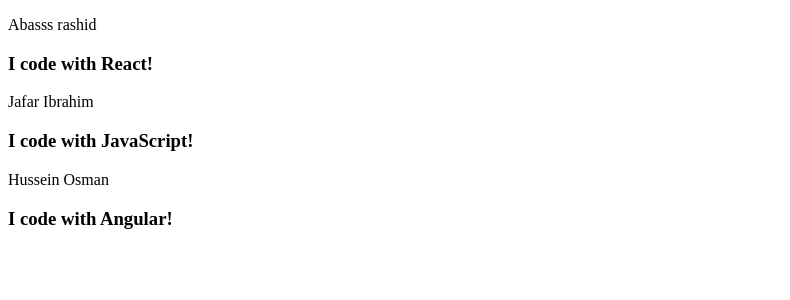
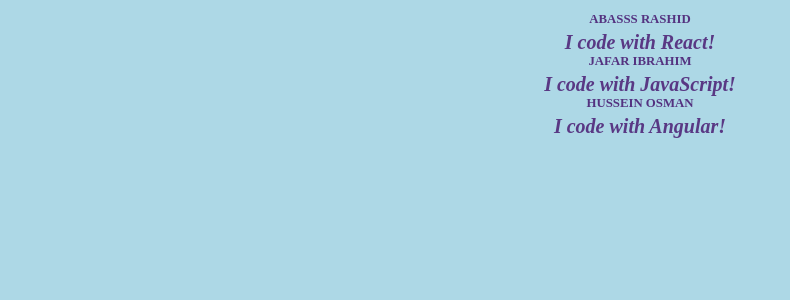
Before and after one commit to Abass-rashid/React-Crash-Project, a React (Vite) app: page / in a window 1280 px wide. Shown: the top 300 px of the page, without its empty margins (0-790 px from the left). Built offline with nearby package versions, Linux system fonts and the light colour scheme.

Commit message:
Add styles to Post component

```diff
--- a/src/Components/Post.jsx
+++ b/src/Components/Post.jsx
@@ -1,10 +1,10 @@
-
+import classes from "./Post.module.css"
 const Post = ({name, value}) => {
 
     return (
-    <div>
-      <p>{name}</p>
-      <h3>{value}</h3>
+    <div className={classes.Post}>
+      <p className={classes.author}>{name}</p>
+      <h3 className={classes.text}>{value}</h3>
     </div>
    );
 }
--- /dev/null
+++ b/src/Components/Post.module.css
@@ -0,0 +1,35 @@
+.post {
+  margin: 1rem 0;
+  padding: 1rem;
+  background-color: #9c7eee;
+  border-radius: 8px;
+  box-shadow: 0 1px 4px rgba(0, 0, 0, 0.2);
+  animation: animate-in 1s ease-out forwards;
+}
+
+.author {
+  font-size: 0.8rem;
+  font-weight: bold;
+  color: #543280;
+  margin: 0;
+  text-transform: uppercase;
+}
+
+.text {
+  white-space: pre-wrap;
+  font-size: 1.25rem;
+  margin: 0.25rem 0 0 0;
+  color: #593884;
+  font-style: italic;
+}
+
+@keyframes animate-in {
+  from {
+    opacity: 0;
+    transform: translateY(1rem);
+  }
+  to {
+    opacity: 1;
+    transform: translateY(0);
+  }
+}
--- a/src/index.css
+++ b/src/index.css
@@ -0,0 +1,6 @@
+body {
+  background-color: lightblue;
+  text-align: center;
+  color: #fff;
+  margin: 12px auto;
+}
```
